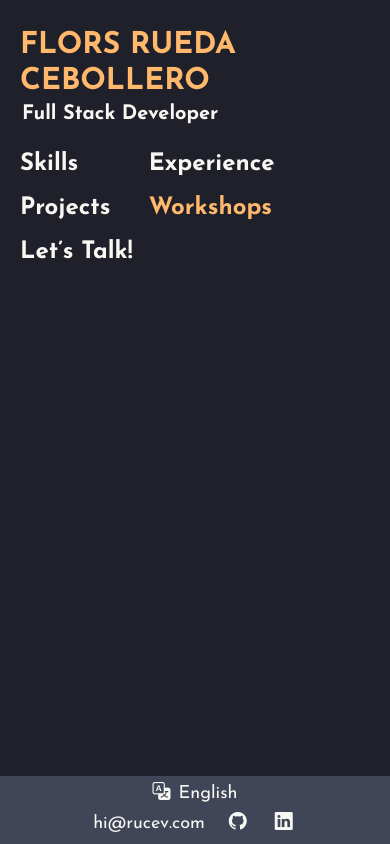
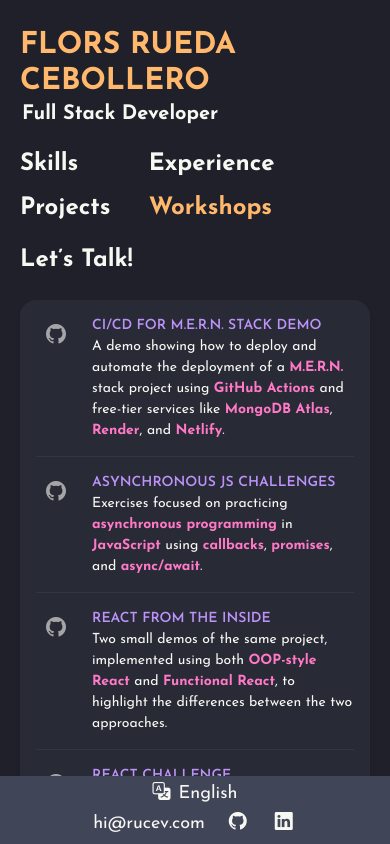
Before and after one commit to rucev/flors.rucev.com, a React (Vite) app: page / in a window 390 px wide. Both pictures are taken after a click on the button "Workshops". Shown: the top 844 px of the page. Built offline with nearby package versions, Linux system fonts and the light colour scheme.

Commit message:
add workshops content #12

```diff
--- a/src/App.tsx
+++ b/src/App.tsx
@@ -13,6 +13,7 @@ import ErrorToast from "./components/ErrorToast"
 import TermsModal from "./components/TermsModal"
 import useWindowSize from "./hooks/useWindowSize"
 import SmallScreenMsg from "./components/SmallScreenMsg"
+import Workshops from "./components/Workshops"
 
 const App = () => {
   const [locale, setLocale] = useState<validLocales | null>(null)
@@ -79,6 +80,7 @@ const App = () => {
                 {view === 'exp' && <Exp t={t.exp} />}
                 {view === 'projects' && <Projects t={t.projects} />}
                 {view === 'contact' && <Contact setErrorOnSubmit={setHasErrorHappen} setMessageSubmitted={setIsMessageSubmited} t={t.contact} />}
+                {view === 'workshops' && <Workshops t={t.workshops} />}
               </div>
             </div>
             <div className={`${windowType === 'sm/landscape' || windowType === 'md/landscape' ? 'mt-14' : 'mt-18'}`} ref={footerRef}>
--- a/src/components/NavMenu.tsx
+++ b/src/components/NavMenu.tsx
@@ -18,7 +18,7 @@ const NavMenu = ({ t, view, setView, isRowDisplay }: { t: LinksTranslations, vie
     <nav
       className={`max-w-screen text-2xl flex font-bold gap-3 flex-col ${isRowDisplay
         ? "gap-7"
-        : "gap-3"
+        : "gap-5"
         }`}
       role="navigation"
       aria-label={t.menuLabel}
--- /dev/null
+++ b/src/components/Workshops.tsx
@@ -0,0 +1,25 @@
+import type { WorkshopsTranslations } from "../locales"
+
+const Workshops = ({ t }: { t: WorkshopsTranslations }) => {
+
+
+  return <section className="w-full max-h-screen lg:w-4/5 pt-6 mb-28">
+    <ul className="list bg-base-100 rounded-box shadow-md">
+      {
+        t.workshops.map((workshop, index) => (
+          <li className="list-row" key={index}>
+            <a href={workshop.link} target="_blank" rel="noopener" aria-label={workshop.title} className="btn btn-square btn-ghost">
+              <i className="bi bi-github text-xl opacity-60"></i>
+            </a>
+            <div>
+              <h2 className="text-sm text-secondary uppercase font-semibold">{workshop.title}</h2>
+              <p className="" dangerouslySetInnerHTML={{ __html: workshop.about }}></p>
+            </div>
+          </li>
+        ))
+      }
+    </ul>
+  </section >
+}
+
+export default Workshops
--- a/src/locales/ca/ca.ts
+++ b/src/locales/ca/ca.ts
@@ -2,6 +2,7 @@ import exp from './exp'
 import privacy from './privacy'
 import projects from './projects'
 import skills from './skills'
+import workshops from './workshops'
 
 export default {
   titleName: 'Flors Rueda Cebollero',
@@ -53,9 +54,9 @@ export default {
     lang: 'Canviar idioma'
   },
   other: {
-    errorMessage: 'Sorry, something went wrong!',
-    smallScreenMessage: 'Looks like your screen’s a bit small! Try resizing your window or using a larger device for the best view.',
-    submitMessage: 'Message sent successfully'
+    errorMessage: 'Ups, alguna cosa ha anat malament!',
+    smallScreenMessage: 'La teva pantalla és una mica petita! Prova de redimensionar la finestra o utilitza un dispositiu més gran per a una millor visualització.',
+    submitMessage: 'Missatge enviat amb èxit'
   },
   privacy: {
     title: "Política de Privacitat",
@@ -73,5 +74,9 @@ export default {
   projects: {
     title: 'Portfolio de projectes',
     projects: projects
+  },
+  workshops: {
+    title: 'Repositoris de tallers',
+    workshops: workshops
   }
 }
--- /dev/null
+++ b/src/locales/ca/workshops.ts
@@ -0,0 +1,47 @@
+export default [
+  {
+    title: 'CI/CD amb M.E.R.N. Stack',
+    link: 'https://github.com/rucev/ci-cd-workshop',
+    about: 'Una demo que mostra com desplegar i automatitzar el desplegament d’un projecte amb <b>M.E.R.N.</b> stack utilitzant <b>GitHub Actions</b> i serveis gratuïts com <b>MongoDB Atlas</b>, <b>Render</b> i <b>Netlify</b>.',
+  },
+  {
+    title: 'Reptes de JS Asíncron',
+    link: 'https://github.com/rucev/asynchronous-js-challenges',
+    about: 'Exercicis enfocats a practicar la <b>programació asíncrona</b> en <b>JavaScript</b> amb <b>callbacks</b>, <b>promeses</b> i <b>async/await</b>.',
+  },
+  {
+    title: 'React des de Dins',
+    link: 'https://github.com/rucev/oop-react-vs-functional-react',
+    about: 'Dues petites demos del mateix projecte, implementades amb <b>React orientat a objectes</b> i <b>React funcional</b>, per comparar les diferències entre les dues maneres de treballar amb react.',
+  },
+  {
+    title: 'Repte de React',
+    link: 'https://github.com/rucev/react-challenge',
+    about: 'Repte creat per practicar els fonaments de <b>React</b> com ara <b>props</b>, <b>useState</b> i <b>useEffect</b>.',
+  },
+  {
+    title: 'Plantilla React Native (JS) + Expo + NativeWind',
+    link: 'https://github.com/rucev/nativewind-template',
+    about: 'Plantilla neta i minimalista per desenvolupar apps amb <b>React Native</b> utilitzant <b>JavaScript</b>, <b>NativeWind</b> i <b>Expo Go</b>.',
+  },
+  {
+    title: 'Demo PDF amb React',
+    link: 'https://github.com/rucev/react-pdf-demo',
+    about: 'Exemple de codi en directe que mostra com utilitzar <b>react-pdf/renderer</b> i <b>jspdf</b> per implementar la previsualització i descàrrega de documents.',
+  },
+  {
+    title: 'Chaos Story',
+    link: 'https://github.com/rucev/chaos-story',
+    about: 'Repositori de GitHub creat com un <b>espai segur per practicar</b> funcionalitats de <b>Git</b> i <b>GitHub</b>, amb exemples documentats.',
+  },
+  {
+    title: 'Demo amb Multer',
+    link: 'https://github.com/rucev/multer-demo',
+    about: 'Fragment de codi que mostra com utilitzar la llibreria <b>Multer</b> per pujar i descarregar fitxers en una aplicació <b>M.E.R.N.</b>.',
+  },
+  {
+    title: 'Exemples d’Internacionalització amb Next.js i React',
+    link: 'https://github.com/rucev/i18n-routes-react-and-next',
+    about: 'Dos exemples complets de codi que expliquen com implementar <b>i18n</b> amb rutes traduïdes utilitzant <b>React</b> i <b>Next.js</b>.',
+  },
+]
--- a/src/locales/en/en.ts
+++ b/src/locales/en/en.ts
@@ -2,6 +2,7 @@ import exp from './exp'
 import privacy from './privacy'
 import projects from './projects'
 import skills from './skills'
+import workshops from './workshops'
 
 export default {
   titleName: 'Flors Rueda Cebollero',
@@ -73,5 +74,9 @@ export default {
   projects: {
     title: 'Portfolio of projects',
     projects: projects
+  },
+  workshops: {
+    title: 'Workshops’ repositories',
+    workshops: workshops
   }
 }
--- /dev/null
+++ b/src/locales/en/workshops.ts
@@ -0,0 +1,47 @@
+export default [
+  {
+    title: 'CI/CD for M.E.R.N. Stack Demo',
+    link: 'https://github.com/rucev/ci-cd-workshop',
+    about: 'A demo showing how to deploy and automate the deployment of a <b>M.E.R.N.</b> stack project using <b>GitHub Actions</b> and free-tier services like <b>MongoDB Atlas</b>, <b>Render</b>, and <b>Netlify</b>.',
+  },
+  {
+    title: 'Asynchronous JS Challenges',
+    link: 'https://github.com/rucev/asynchronous-js-challenges',
+    about: 'Exercises focused on practicing <b>asynchronous programming</b> in <b>JavaScript</b> using <b>callbacks</b>, <b>promises</b>, and <b>async/await</b>.',
+  },
+  {
+    title: 'React from the Inside',
+    link: 'https://github.com/rucev/oop-react-vs-functional-react',
+    about: 'Two small demos of the same project, implemented using both <b>OOP-style React</b> and <b>Functional React</b>, to highlight the differences between the two approaches.',
+  },
+  {
+    title: 'React Challenge',
+    link: 'https://github.com/rucev/react-challenge',
+    about: 'A challenge designed to practice <b>React</b> fundamentals such as <b>props</b>, <b>useState</b>, and <b>useEffect</b>.',
+  },
+  {
+    title: 'React Native (JS) + Expo + NativeWind Basic Template',
+    link: 'https://github.com/rucev/nativewind-template',
+    about: 'A clean and minimal template for developing <b>React Native</b> apps using <b>JavaScript</b>, <b>NativeWind</b>, and <b>Expo Go</b>.',
+  },
+  {
+    title: 'React PDF Demo',
+    link: 'https://github.com/rucev/react-pdf-demo',
+    about: 'Code example demonstrating how to use <b>react-pdf/renderer</b> and <b>jspdf</b> to implement a document preview and download feature.',
+  },
+  {
+    title: 'Chaos Story',
+    link: 'https://github.com/rucev/chaos-story',
+    about: 'A GitHub repository created as a <b>safe space to practice</b> <b>Git</b> and <b>GitHub</b> features, with documented examples.',
+  },
+  {
+    title: 'Multer Demo',
+    link: 'https://github.com/rucev/multer-demo',
+    about: 'A code snippet demonstrating how to use the <b>Multer</b> library to upload and download files in a <b>M.E.R.N.</b> stack application.',
+  },
+  {
+    title: 'Next.js and React Internationalization Examples',
+    link: 'https://github.com/rucev/i18n-routes-react-and-next',
+    about: 'Two complete code examples showing how to implement <b>i18n</b> with translated routes using both <b>React</b> and <b>Next.js</b>.',
+  },
+]
--- a/src/locales/es/es.ts
+++ b/src/locales/es/es.ts
@@ -2,6 +2,7 @@ import exp from './exp'
 import privacy from './privacy'
 import projects from './projects'
 import skills from './skills'
+import workshops from './workshops'
 
 export default {
   titleName: 'Flors Rueda Cebollero',
@@ -53,9 +54,10 @@ export default {
     lang: 'Cambiar idioma'
   },
   other: {
-    errorMessage: 'Sorry, something went wrong!',
-    smallScreenMessage: 'Looks like your screen’s a bit small! Try resizing your window or using a larger device for the best view.',
-    submitMessage: 'Message sent successfully'
+    errorMessage: '¡Lo siento, algo salió mal!',
+    smallScreenMessage: '¡Parece que tu pantalla es un poco pequeña! Intenta redimensionar la ventana o usar un dispositivo más grande.',
+    submitMessage: 'Mensaje enviado con éxito'
+
   },
   privacy: {
     title: "Política de Privacidad",
@@ -73,5 +75,9 @@ export default {
   projects: {
     title: 'Portfolio de proyectos',
     projects: projects
+  },
+  workshops: {
+    title: 'Repositorios de talleres',
+    workshops: workshops
   }
 }
--- /dev/null
+++ b/src/locales/es/workshops.ts
@@ -0,0 +1,47 @@
+export default [
+  {
+    title: 'CI/CD con M.E.R.N. Stack',
+    link: 'https://github.com/rucev/ci-cd-workshop',
+    about: 'Una demo que muestra cómo desplegar y automatizar el despliegue de un proyecto con <b>M.E.R.N.</b> stack usando <b>GitHub Actions</b>, aprovechando servicios gratuitos como <b>MongoDB Atlas</b>, <b>Render</b> y <b>Netlify</b>.',
+  },
+  {
+    title: 'Desafíos de JS Asíncrono',
+    link: 'https://github.com/rucev/asynchronous-js-challenges',
+    about: 'Ejercicios enfocados en practicar la <b>programación asíncrona</b> en <b>JavaScript</b> usando <b>callbacks</b>, <b>promesas</b> y <b>async/await</b>.',
+  },
+  {
+    title: 'React desde Dentro',
+    link: 'https://github.com/rucev/oop-react-vs-functional-react',
+    about: 'Dos pequeñas demos del mismo proyecto, implementadas usando <b>React orientado a objetos</b> y <b>React funcional</b>, para destacar las diferencias entre ambos enfoques.',
+  },
+  {
+    title: 'Desafío de React',
+    link: 'https://github.com/rucev/react-challenge',
+    about: 'Desafío diseñado para practicar los fundamentos de <b>React</b> como <b>props</b>, <b>useState</b> y <b>useEffect</b>.',
+  },
+  {
+    title: 'Plantilla Básica: React Native (JS) + Expo + NativeWind',
+    link: 'https://github.com/rucev/nativewind-template',
+    about: 'Una plantilla limpia y minimalista para desarrollar apps con <b>React Native</b> usando <b>JavaScript</b>, <b>NativeWind</b> y <b>Expo Go</b>.',
+  },
+  {
+    title: 'Demo PDF en React',
+    link: 'https://github.com/rucev/react-pdf-demo',
+    about: 'Ejemplo de código que demuestra cómo usar <b>react-pdf/renderer</b> y <b>jspdf</b> para implementar la vista previa y descarga de documentos.',
+  },
+  {
+    title: 'Chaos Story',
+    link: 'https://github.com/rucev/chaos-story',
+    about: 'Repositorio de GitHub creado como un <b>espacio seguro para practicar</b> características de <b>Git</b> y <b>GitHub</b>, con ejemplos documentados.',
+  },
+  {
+    title: 'Demo con Multer',
+    link: 'https://github.com/rucev/multer-demo',
+    about: 'Pequeño fragmento de código que muestra cómo usar la biblioteca <b>Multer</b> para subir y descargar archivos en una aplicación <b>M.E.R.N.</b>.',
+  },
+  {
+    title: 'Ejemplos de Internacionalización con Next.js y React',
+    link: 'https://github.com/rucev/i18n-routes-react-and-next',
+    about: 'Dos ejemplos completos de código que muestran cómo implementar <b>i18n</b> con rutas traducidas usando <b>React</b> y <b>Next.js</b>.',
+  },
+]
--- a/src/utils/BADGES.ts
+++ b/src/utils/BADGES.ts
@@ -13,6 +13,7 @@ export const FRONTEND_BADGES = [
 export const BACKEND_BADGES = [
   { name: 'node', url: 'https://img.shields.io/badge/node.js-6DA55F?style=for-the-badge&logo=node.js&logoColor=white' },
   { name: 'express', url: 'https://img.shields.io/badge/express.js-%23404d59.svg?style=for-the-badge&logo=express&logoColor=%2361DAFB' },
+  { name: 'C#', url: 'https://img.shields.io/badge/c%23-%23239120.svg?style=for-the-badge&logo=csharp&logoColor=white' },
   { name: 'python', url: 'https://img.shields.io/badge/python-3670A0?style=for-the-badge&logo=python&logoColor=ffdd54' },
   { name: 'go', url: 'https://img.shields.io/badge/go-%2300ADD8.svg?style=for-the-badge&logo=go&logoColor=white' },
   { name: 'mongo', url: 'https://img.shields.io/badge/MongoDB-%234ea94b.svg?style=for-the-badge&logo=mongodb&logoColor=white' }
--- a/src/utils/types.ts
+++ b/src/utils/types.ts
@@ -24,6 +24,12 @@ export type Project = {
   about: string
 }
 
+export type Workshop = {
+  title: string
+  link: string
+  about: string
+}
+
 export type PrivacySection = {
   heading: string,
   content: string
```
Also changed, not shown: src/locales/index.ts (+8 -2 lines).
